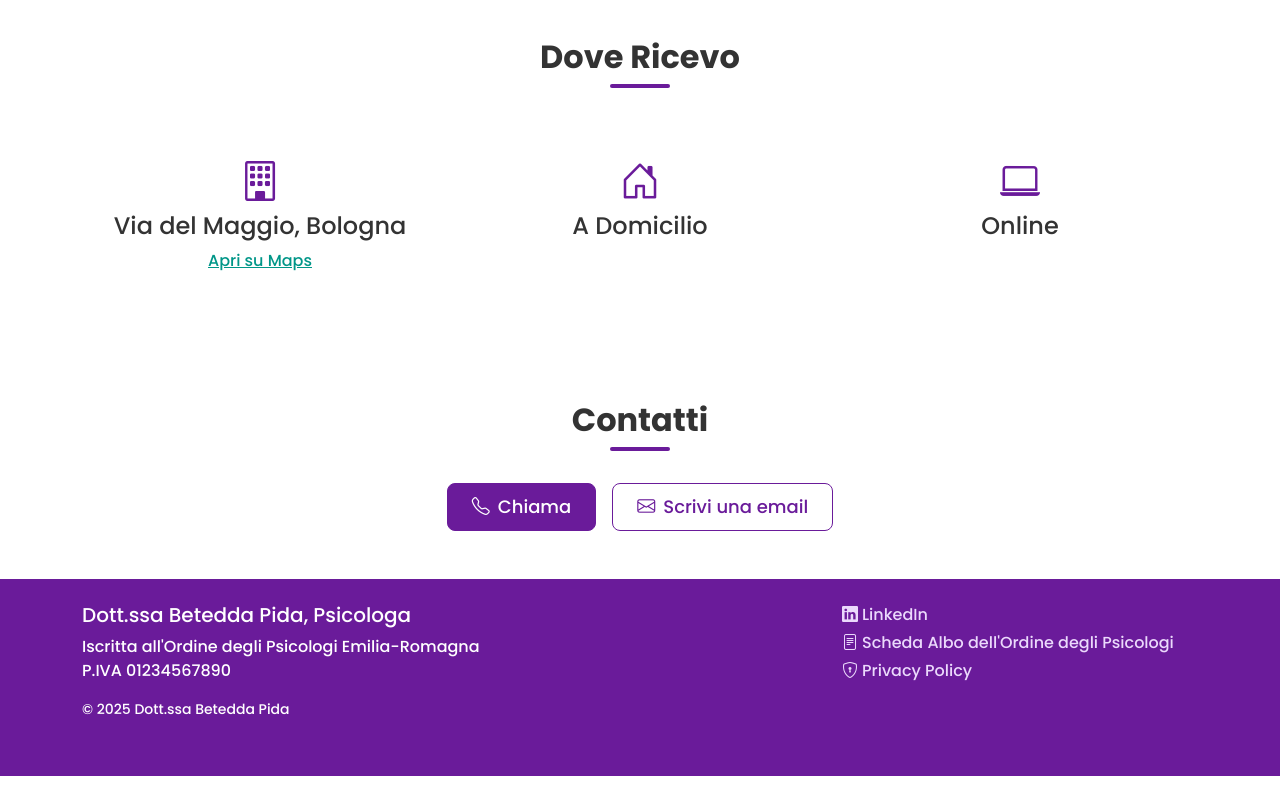
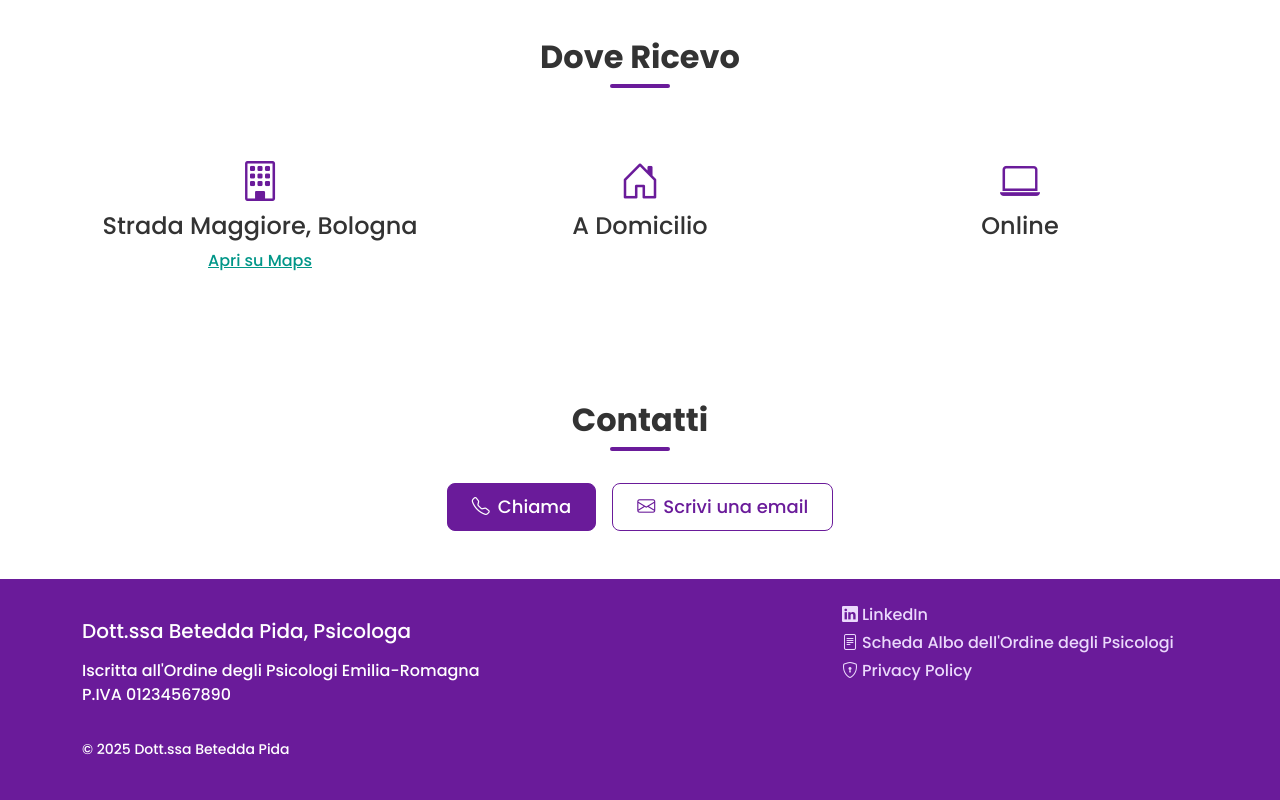
Before and after one commit to alavista/landing_page, a plain HTML site: page index.html in a window 1280 px wide. Shown: the part 1560-2360 px from the top of the page. Before the commit the page ends 2336 px from the top, so only its background shows below. Drawn offline with nearby package versions, Linux system fonts and the light colour scheme.

Commit message:
Update index.html
fix style

```diff
--- a/index.html
+++ b/index.html
@@ -3,7 +3,7 @@
 <head>
   <meta charset="UTF-8"/>
   <meta name="viewport" content="width=device-width, initial-scale=1"/>
-  <title>Test didattico landing page</title>
+  <title>Test didattico - landing page</title>
 
   <!-- Google Fonts -->
   <link href="https://fonts.googleapis.com/css2?family=Poppins:wght@300;500;700&display=swap" rel="stylesheet"/>
@@ -42,7 +42,7 @@
     <div class="container text-white" data-aos="fade-up">
       <div class="row">
         <div class="col-12 col-lg-7">
-          <h1>Dott.ssa Betedda Pida</h1>
+          <h1>Dott.ssa <span style="white-space: nowrap">Betedda Pida</span></h1>
           <p>Psicologa specializzata in DSA, disturbi alimentari e supporto emotivo-relazionale.</p>
 
           <!-- CTA BUTTONS WRAPPER -->
@@ -128,7 +128,7 @@
           <div class="col-12 col-md-4">
             <div class="icon-card h-100">
               <i class="bi bi-building"></i>
-              <h3 class="h4">Via del Maggio, Bologna</h3>
+              <h3 class="h4">Strada Maggiore, Bologna</h3>
               <a class="" href="https://maps.app.goo.gl/JjfFW9BjM6gMXkbe6" target="_blank">
                 Apri su Maps
               </a>
@@ -172,13 +172,12 @@
     <div class="container">
       <div class="row align-items-start">
         <!-- Colonna sinistra -->
-        <div class="col-12 col-md-8 mb-3">
-          <h4 class="h5">Dott.ssa Betedda Pida, Psicologa</h4>
+        <div class="col-12 col-md-8 mt-3 mb-2">
+          <h4 class="h5 mb-3">Dott.ssa Betedda Pida, Psicologa</h4>
           <p>
             Iscritta all'Ordine degli Psicologi Emilia-Romagna<br/>
             P.IVA 01234567890
           </p>
-          <p class="mt-2 small">&copy; 2025 Dott.ssa Betedda Pida</p>
         </div>
 
         <!-- Colonna destra -->
@@ -200,6 +199,7 @@
           </p>
 
         </div>
+        <p class="mt-2 small">&copy; 2025 Dott.ssa Betedda Pida</p>
       </div>
     </div>
   </footer>
```
